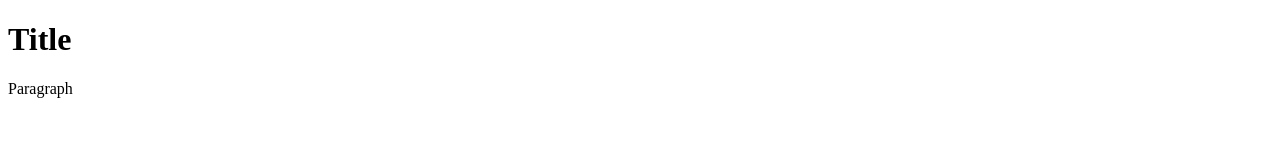
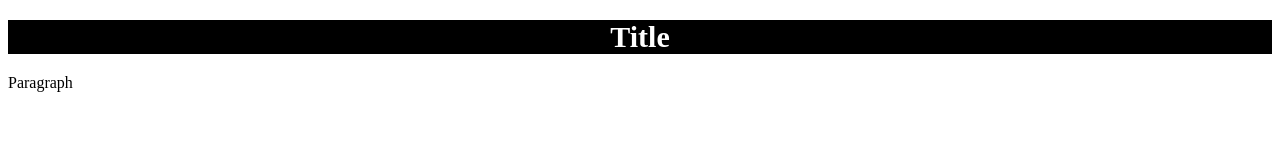
Before and after one commit to Andrewjrich20/Arich-JOUR352, a plain HTML site: page styled-text.html in a window 1280 px wide. Drawn offline with Linux system fonts and the light colour scheme.

Commit message:
Update styled-text.html

```diff
--- a/styled-text.html
+++ b/styled-text.html
@@ -1,13 +1,11 @@
 <!DOCTYPE html>
 <html lang="en">
 <head>
-    <title style="background-color:black;color:white;font-size:30px;text-align:center">Stytled Text</title>
+    <title>Stytled Text</title>
 </head>
 
 <body>
-    <h1>
-        Title
-    </h1>
+    <h1 style="background-color:black;color:white;font-size:30px;text-align:center">  Title    </h1>
     <p>Paragraph</p>
 </body>
 
```
